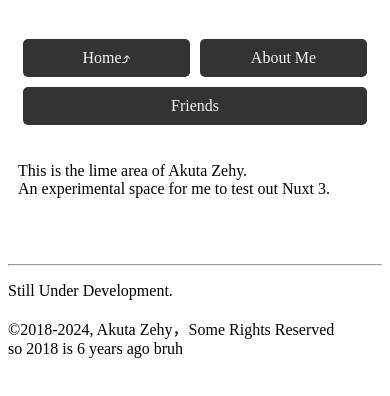
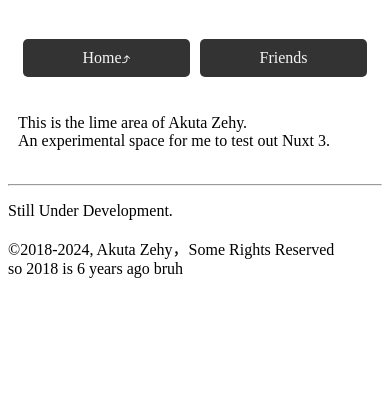
Before and after one commit to AkutaZehy/lime-area, a Nuxt app: page /about in a window 390 px wide. Shown: the top 396 px of the page. Built offline with nearby package versions, Linux system fonts and the light colour scheme.

Commit message:
fix(navigate): fix navigate logic

```diff
--- a/components/SideBar.vue
+++ b/components/SideBar.vue
@@ -1,14 +1,14 @@
 <template>
-	<div :class="['sidebar', { 'home-sidebar': isHome, 'mobile-sidebar': isMobile }]">
+	<div :class="['sidebar', { 'current-page-sidebar': isCurrentPage, 'mobile-sidebar': isMobile }]">
 		<nav>
 			<ul>
 				<li v-if="isHome">
 					<Home />
 				</li>
-				<li>
+				<li v-if="currentRoute.path != '/about'">
 					<NuxtLink to="/about">About Me</NuxtLink>
 				</li>
-				<li>
+				<li v-if="currentRoute.path != '/friends'">
 					<NuxtLink to="/friends">Friends</NuxtLink>
 				</li>
 			</ul>
@@ -17,24 +17,33 @@
 </template>
 
 <script setup>
+	import { computed, defineProps } from 'vue';
+	import { useRoute } from 'vue-router';
+
 	const props = defineProps({
 		isHome: {
 			type: Boolean,
 			default: false
 		},
+
 		isMobile: {
 			type: Boolean,
 			default: false
 		}
 	});
+
+	const currentRoute = useRoute();
+
+	const isCurrentPage = computed(() => currentRoute.path !== '');
+
+	console.log('currentRoute', currentRoute.path);
 </script>
 
 <style scoped>
-	.sidebar {
-	}
+	.sidebar {}
 
-	.home-sidebar {
-		/* 当 isHome 为 true 时的特殊样式 */
+	.current-page-sidebar {
+		/* 当 currentRoute.path 不为空时的特殊样式 */
 	}
 
 	nav ul {
@@ -54,6 +63,12 @@
 	}
 
 	nav ul li a:hover {
+		color: #007bff;
+	}
+
+	/* 激活状态的样式 */
+	nav ul li.active a {
+		font-weight: bold;
 		color: #007bff;
 	}
 
--- a/pages/about.vue
+++ b/pages/about.vue
@@ -12,13 +12,6 @@
 		An experimental space for me to test out Nuxt 3. <br />
 	</p>
 
-	<p>
-
-	</p>
-
-
-
-
 </template>
 
 <style scoped lang="scss">
```
